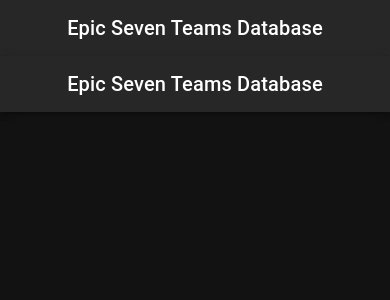
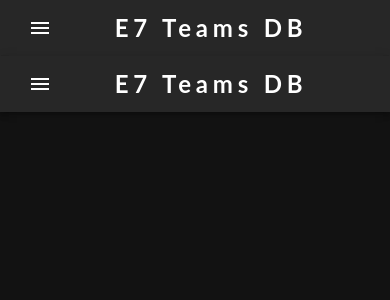
Before and after one commit to Alliewowiegator/e7teamsdb, a Next.js app: page /navbar in a window 390 px wide. Shown: the top 300 px of the page. Built offline with nearby package versions, Linux system fonts and the light colour scheme.

Commit message:
Adds some stuff for local development + new navbar for mobile and desktop

```diff
--- a/package.json
+++ b/package.json
@@ -3,7 +3,7 @@
   "version": "0.1.0",
   "private": true,
   "scripts": {
-    "dev": "next dev",
+    "dev": "set NODE_ENV=dev && next dev",
     "build": "next build",
     "start": "next start",
     "lint": "next lint"
--- a/pages/comps.js
+++ b/pages/comps.js
@@ -124,7 +124,9 @@ const Comps = ({ compData }) => {
 
 
 Comps.getInitialProps = async () => {
-    const res = await fetch('https://e7teamsdb.herokuapp.com/api/allComps');
+    let fetchUrl = '';
+    (process.env.NODE_ENV ) ? fetchUrl = 'http://localhost:3000/api/allComps' : fetchUrl = 'https://e7teamsdb.herokuapp.com/api/allComps'
+    const res = await fetch(fetchUrl);
     const { data } = await res.json();
 
     return { compData: data };
--- a/pages/navbar.js
+++ b/pages/navbar.js
@@ -1,20 +1,132 @@
-import React from 'react';
-import AppBar from '@mui/material/AppBar';
-import Toolbar from '@mui/material/Toolbar';
-import Typography from '@mui/material/Typography';
+import React from "react";
+import { useState } from "react";
+import {
+  Box,
+  Toolbar,
+  AppBar,
+  Typography,
+  Menu,
+  MenuItem,
+  Button,
+  IconButton,
+} from "@mui/material";
+import MenuIcon from "@mui/icons-material/Menu";
+import { Container } from "@mui/system";
+import Link from "next/link";
 
-const Navbar = () => (
+const Navbar = () => {
+  const pages = ["New Composition", "View All Compositions"];
+
+  const [anchorElNav, setAnchorElNav] = useState(null);
+  const [anchorElUser, setAnchorElUser] = useState(null);
+
+  const handleOpenNavMenu = (event) => {
+    setAnchorElNav(event.currentTarget);
+  };
+  const handleOpenUserMenu = (event) => {
+    setAnchorElUser(event.currentTarget);
+  };
+
+  const handleCloseNavMenu = () => {
+    setAnchorElNav(null);
+  };
+
+  const handleCloseUserMenu = () => {
+    setAnchorElUser(null);
+  };
+
+  return (
     <AppBar position="static">
-    <Toolbar>
-      <Typography variant="h6" component="div" sx={{ flexGrow: 1,  textAlign: 'center', display: {xs: 'block', md: 'none', lg: 'none', xl: 'none'}}}>
-        Epic Seven Teams Database
+      <Container maxWidth="x1">
+        <Toolbar disableGutters>
+          <Box sx={{ flexGrow: 1, display: { xs: "flex", md: "none" } }}>
+            <IconButton
+              size="large"
+              aria-label="account of current user"
+              aria-controls="menu-appbar"
+              aria-haspopup="true"
+              onClick={handleOpenNavMenu}
+              color="inherit"
+            >
+              <MenuIcon />
+            </IconButton>
+            <Menu
+              id="menu-appbar"
+              anchorEl={anchorElNav}
+              anchorOrigin={{
+                vertical: "bottom",
+                horizontal: "left",
+              }}
+              keepMounted
+              transformOrigin={{
+                vertical: "top",
+                horizontal: "left",
+              }}
+              open={Boolean(anchorElNav)}
+              onClose={handleCloseNavMenu}
+              sx={{
+                display: { xs: "block", md: "none" },
+              }}
+            >
+              {pages.map((page) => (
+                <MenuItem key={page} onClick={handleCloseNavMenu}>
+                  <Typography textAlign="center"><Link href={page == 'New Composition' ? "/teamform" : "/comps"}>{page}</Link></Typography>
+                </MenuItem>
+              ))}
+            </Menu>
+          </Box>
+          <Typography
+            variant="h5"
+            noWrap
+            component="a"
+            href="/"
+            sx={{
+              mr: 2,
+              display: { xs: "flex", md: "none" },
+              flexGrow: 1,
+              fontFamily: "lato, sans-serif",
+              fontWeight: 700,
+              letterSpacing: ".3rem",
+              color: "inherit",
+              textDecoration: "none",
+            }}
+          >
+            E7 Teams DB
           </Typography>
-      <Typography variant="h6" component="div" sx={{ flexGrow: 1,  textAlign: 'left', display: {xs: 'none', md: 'block', lg: 'block', xl: 'block'}}}>
-        Epic Seven Teams Database
+          <Typography
+            variant="h6"
+            noWrap
+            component="a"
+            href="/"
+            sx={{
+              mr: 2,
+              display: { xs: "none", md: "flex" },
+              fontFamily: "lato, sans-serif",
+              fontWeight: 700,
+              letterSpacing: ".3rem",
+              color: "inherit",
+              textDecoration: "none",
+            }}
+          >
+            E7 Teams DB
           </Typography>
+          <Box sx={{ flexGrow: 1, display: { xs: "none", md: "flex" } }}>
+            {pages.map((page) => (
+
+              <Button
+                key={page}
+                onClick={handleCloseNavMenu}
+                sx={{ my: 2, color: "white", display: "block" }}
+              >
+                <Link href={page == 'New Composition' ? "/teamform" : "/comps"}>{page}</Link>
+              </Button>
+            ))}
+          </Box>
         </Toolbar>
+      </Container>
     </AppBar>
   );
+};
 
 Navbar.propTypes = {};
 
```
Lines whose indentation alone changed are shown as unchanged.
